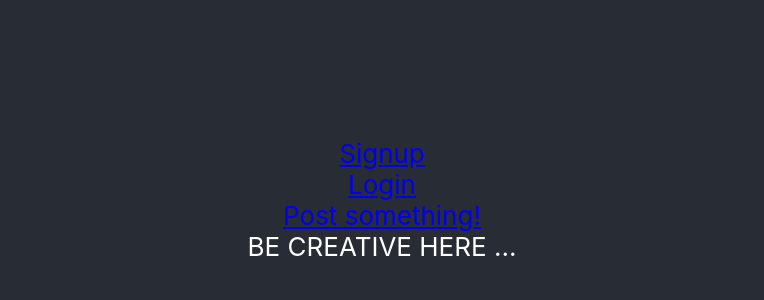
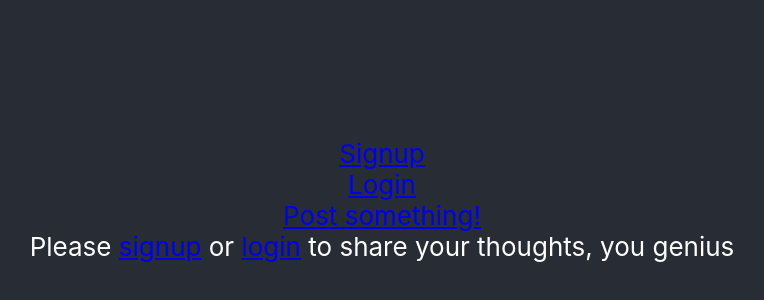
Before and after one commit to Reinoptland/coders-network-42, a React (Create React App) app: page /newpost in a window 1280 px wide. Shown: the part 200-500 px from the top of the page, without its empty margins (258-1022 px from the left). Built offline with nearby package versions, Linux system fonts and the light colour scheme.

Commit message:
Show links to signup / login when users are not logged in

```diff
--- a/src/pages/CreateBlogPost/index.js
+++ b/src/pages/CreateBlogPost/index.js
@@ -1,5 +1,24 @@
 import React from "react";
+import { selectToken } from "../../store/user/selectors";
+import { useSelector } from "react-redux";
+import { Link } from "react-router-dom";
 
 export default function CreateBlogPost() {
+  const token = useSelector(selectToken);
+
+  //   console.log("TOKEN?", token);
+  // what we expect to see?
+  // - nothing
+  // - undefined
+  // - null
+  if (token === null) {
+    return (
+      <div>
+        Please <Link to="/signup">signup</Link> or{" "}
+        <Link to="/login">login</Link> to share your thoughts, you genius
+      </div>
+    );
+  }
+
   return <div>BE CREATIVE HERE ...</div>;
 }
--- /dev/null
+++ b/src/store/user/selectors.js
@@ -0,0 +1,8 @@
+// what is a selector
+// function -> returns a specific part of the state
+// so we can use it in our component
+
+export function selectToken(state) {
+  //   console.log("STATE IN  SELECTOR:", state.user.jwt);
+  return state.user.jwt;
+}
```
Also changed, not shown: 1 other file (tests, documents, lock files or other folders).
